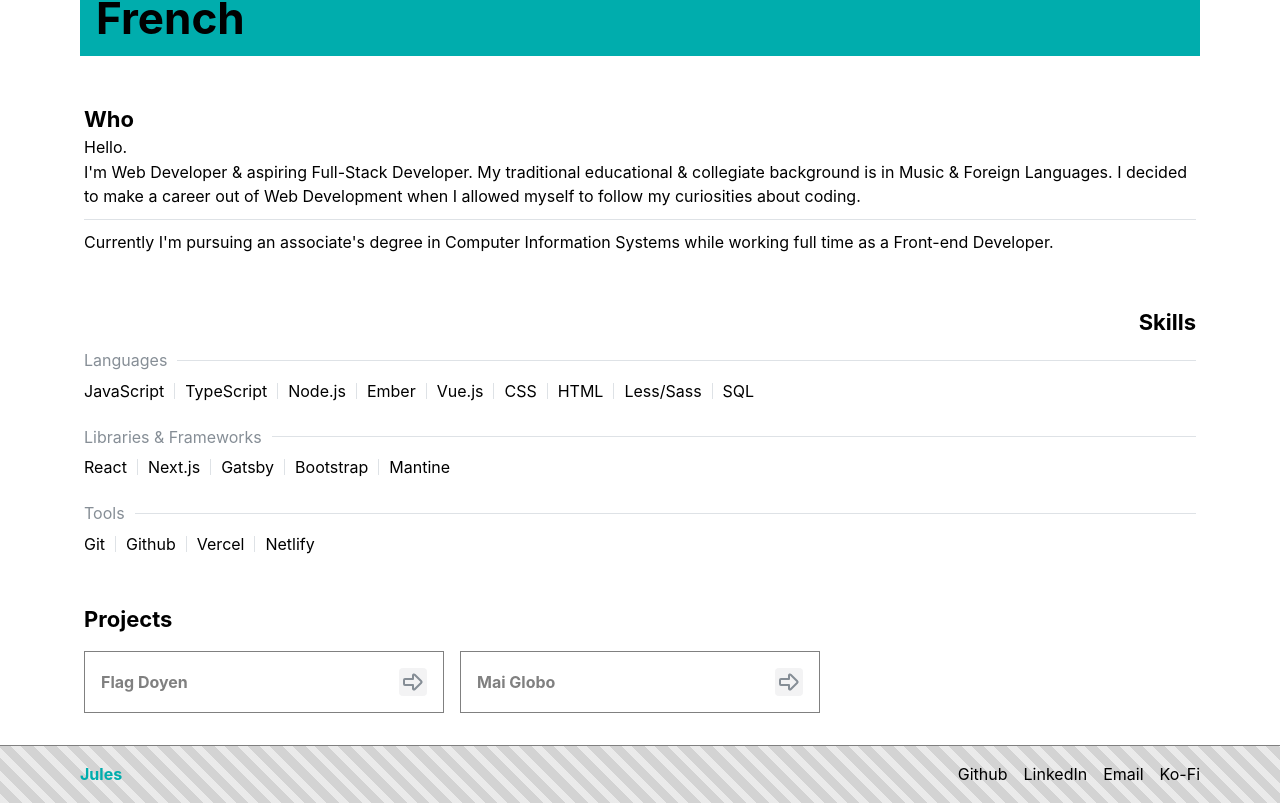
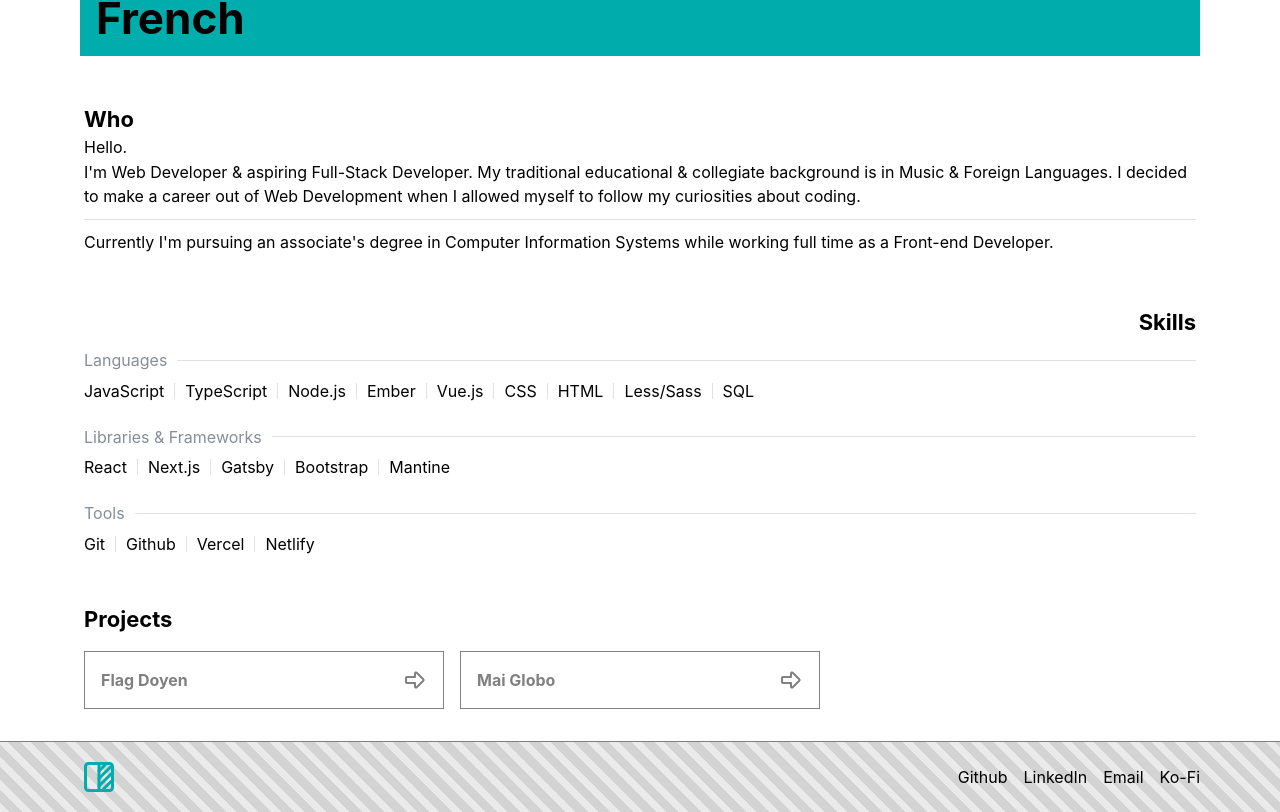
Before and after one commit to Jufrench/ju4, a Next.js app: page / in a window 1280 px wide. Shown: the part 404-1216 px from the top of the page. Built offline with nearby package versions, Linux system fonts and the light colour scheme.

Commit message:
Update project items & logos

```diff
--- a/src/pages/index.tsx
+++ b/src/pages/index.tsx
@@ -62,7 +62,7 @@
   return (
     <header>
       <Group p="md" style={{width: "90%", margin: "0 auto"}} justify="space-between">
-        <Avatar color="#00adad" radius="0"><IconSquareHalf size="xs" /></Avatar>
+        <Avatar variant="transparent" color="#00adad" radius="0"><IconSquareHalf size="xs" /></Avatar>
         <ActionIcon variant="outline" color="gray" size="xl" onClick={open}><IconMenu2 stroke={3} /></ActionIcon>
       </Group>
       <MobileDrawerMenu />
@@ -197,38 +197,29 @@
   )
 }
 
-const Projects = (props: {projectList: string[]}) => {
+const Projects = (props: {projectList: {}[]}) => {
   const projectsStyle = {
     border: '1px solid gray'
   };
 
-  const ProjectItem = (props: {key: string, projectName: string}) => {
+  const ProjectItem = (props: {key: string, title: string, url: string}) => {
     return (
-      <Card style={{border: "1px solid gray", borderRadius: 0}}>
+      <Card component='a' href={props.url} target="_blank" style={{border: "1px solid gray", borderRadius: 0}}>
         <Group justify="space-between">
-          <Title size="h5" style={{color: "gray"}}>{props.projectName}</Title>
-          <ActionIcon component='a' variant='light' color="gray"><IconArrowBigRight /></ActionIcon>
+          <Title size="h5" style={{color: "gray"}}>{props.title}</Title>
+          {/* <ActionIcon component='a' variant='light' color="gray"> */}
+            <IconArrowBigRight color="gray" />
+          {/* </ActionIcon> */}
         </Group>
       </Card>
     )
   };
 
-  // return (
-  //   <Center component="section">
-  //     <Stack style={{...sectionContentStyle, ...projectsStyle}} gap={0}>
-  //       Projects Section
-  //       {props.projectList.map((project: string) => {
-  //         return (
-  //           <ProjectItem key={project} projectName={project} />
-  //         );
-  //       })}
-  //     </Stack>
-  //   </Center>
-  // )
-  // ===================
-  const projects = props.projectList.map((project: string) => {
+  // const projects = props.projectList.map((project: { [key:string]: string}) => {
+  const projects = props.projectList.map((item: { [key:string]: string }) => {
+  // const projects = props.projectList.map((project: any) => {
     return (
-      <ProjectItem key={project} projectName={project} />
+      <ProjectItem key={item.title} title={item.title} url={item.url} />
     );
   });
 
@@ -244,7 +235,17 @@
   )
 };
 
-const projectList: string[] = ['Flag Doyen', 'Mai Globo'];
+// const projectList: string[] = ['Flag Doyen', 'Mai Globo'];
+const projectList: {}[] = [
+  {
+    title: 'Flag Doyen',
+    url: 'https://flagdoyen.vercel.app/'
+  },
+  {
+    title: 'Mai Globo',
+    url: 'https://maiglobo.vercel.app/'
+  }
+];
 
 console.log('%cLOOK AT THESE LINKS!!!', 'color:tomato');
 // https://www.pinterest.com/pin/491596115549332325/
@@ -294,7 +295,8 @@
   return (
     <Center component="footer" style={footerWrapperStyle}>
       <Group p="md" style={footerContentStyle} justify="flex-end">
-        <Text span c="#00adad" style={{marginRight: "auto", fontWeight: 700}}>Jules</Text>
+        {/* <Text span c="#00adad" style={{marginRight: "auto", fontWeight: 700}}>Jules</Text> */}
+        <Avatar variant="transparent" color="#00adad" radius="0" style={{marginRight: "auto"}}><IconSquareHalf size="xs" /></Avatar>
         <Group>
           {contactInfo.map((item: { [key:string]: string | ReactNode | undefined }, index) => (
             <FooterContactLink key={index} text={(item.text as string)} url={(item.url as string)} />
```
